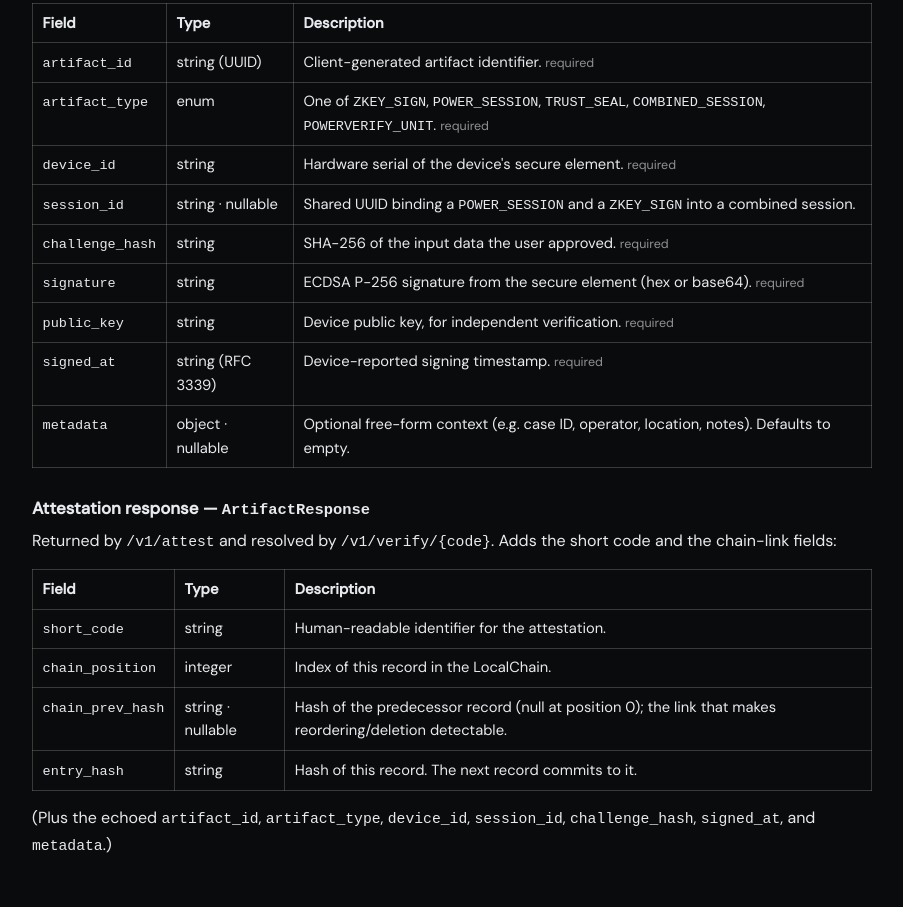
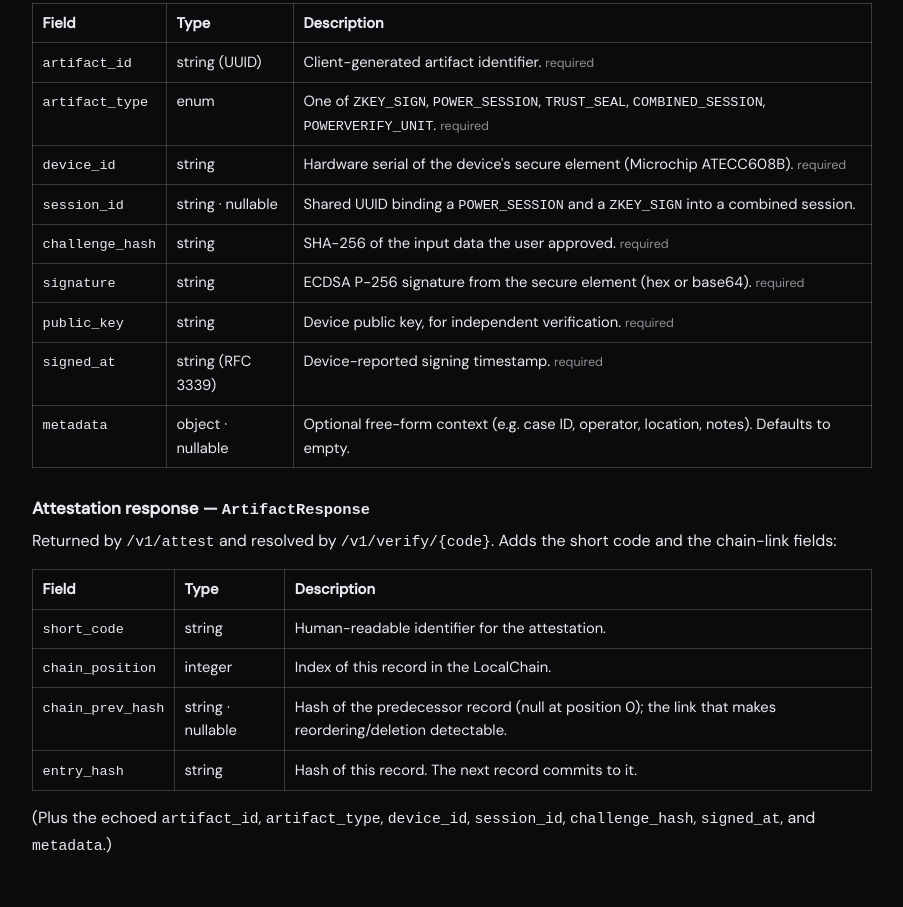
Before and after one commit to zknot-io/zknot-site, a plain HTML site: page public/docs.html in a window 1280 px wide. Shown: the part 3113-4020 px from the top of the page, without its empty margins (188-1091 px from the left). Drawn offline with nearby package versions, Linux system fonts and the light colour scheme; a web font is replaced by a local one.

Commit message:
site: name SE as ATECC608B in docs; bridge EvidenceProtocol on /protocol; docs v2 + meta

```diff
--- a/public/docs.html
+++ b/public/docs.html
@@ -568,7 +568,7 @@
     <tbody>
       <tr><td><code>artifact_id</code></td><td>string (UUID)</td><td>Client-generated artifact identifier. <span class="req">required</span></td></tr>
       <tr><td><code>artifact_type</code></td><td>enum</td><td>One of <code>ZKEY_SIGN</code>, <code>POWER_SESSION</code>, <code>TRUST_SEAL</code>, <code>COMBINED_SESSION</code>, <code>POWERVERIFY_UNIT</code>. <span class="req">required</span></td></tr>
-      <tr><td><code>device_id</code></td><td>string</td><td>Hardware serial of the device's secure element. <span class="req">required</span></td></tr>
+      <tr><td><code>device_id</code></td><td>string</td><td>Hardware serial of the device's secure element (Microchip ATECC608B). <span class="req">required</span></td></tr>
       <tr><td><code>session_id</code></td><td>string · nullable</td><td>Shared UUID binding a <code>POWER_SESSION</code> and a <code>ZKEY_SIGN</code> into a combined session.</td></tr>
       <tr><td><code>challenge_hash</code></td><td>string</td><td>SHA-256 of the input data the user approved. <span class="req">required</span></td></tr>
       <tr><td><code>signature</code></td><td>string</td><td>ECDSA P-256 signature from the secure element (hex or base64). <span class="req">required</span></td></tr>
```
Also changed, not shown: public/protocol.html (+1 -0 lines).
